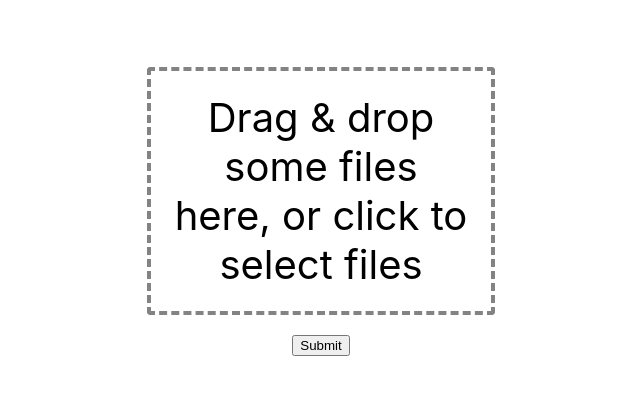
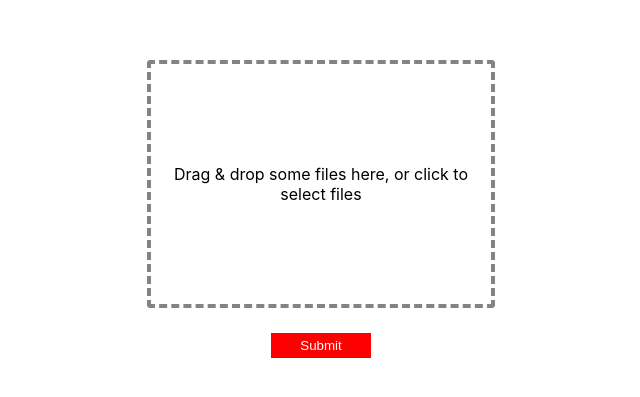
Before and after one commit to thenyandude/infoscreen-RasPi, a React (Create React App) app in the folder infoscreen/: page /upload in a window 1280 px wide. Shown: the part 189-586 px from the top of the page, without its empty margins (319-959 px from the left). Built offline with nearby package versions, Linux system fonts and the light colour scheme.

Commit message:
Added video to always be its duration, and autoplay

```diff
--- a/infoscreen/src/FileManager.css
+++ b/infoscreen/src/FileManager.css
@@ -16,3 +16,13 @@
   height: 100%;
   object-fit: cover;
 }
+
+button {
+  background-color: red;
+  color: white;
+  border: none;
+  padding: 5px;
+  cursor: pointer;
+  width: 100px;
+  margin: 5px;
+}
--- a/infoscreen/src/ImageViewer.css
+++ b/infoscreen/src/ImageViewer.css
@@ -13,12 +13,19 @@ div {
   }
 
   img {
-    max-width: 100%;
-    max-height: 100%;
+    max-width: 90%;
+    max-height: 90%;
     width: auto;
     height: auto;
   }
 
-  p{
+  video {
+    max-width: 90%;
+    max-height: 90%;
+    width: auto;
+    height: auto;
+  }
+
+  .text{
     font-size: 40px;
   }
--- a/infoscreen/src/ImageViewer.js
+++ b/infoscreen/src/ImageViewer.js
@@ -16,7 +16,6 @@ const ImageViewer = () => {
           // Sort media items based on the 'order' property
           const sortedMedia = data.uploadedMedia.sort((a, b) => a.order - b.order);
 
-          // Update the state with the sorted media items
           setMediaItems(sortedMedia);
         } else {
           console.error('Error fetching media:', response.statusText);
@@ -27,7 +26,7 @@ const ImageViewer = () => {
     };
 
     fetchMedia();
-  }, []); // Make sure the dependency array is empty to run the effect only once
+  }, []);
 
   useEffect(() => {
     if (mediaItems.length > 0) {
@@ -40,6 +39,15 @@ const ImageViewer = () => {
       return () => clearInterval(intervalId);
     }
   }, [mediaItems, currentMediaIndex]);
+
+  const handleVideoClick = () => {
+    const videoElement = document.getElementById('mediaVideo');
+    if (videoElement) {
+      videoElement.requestFullscreen().then(() => {
+        videoElement.play();
+      });
+    }
+  };
 
   return (
     <div>
@@ -54,13 +62,17 @@ const ImageViewer = () => {
             />
           ) : (
             // Display video
+            <div onClick={handleVideoClick}>
               <video
                 key={currentMediaIndex}
+                id="mediaVideo"
                 src={`http://localhost:3001/media/${mediaItems[currentMediaIndex]?.path}`}
                 type="video/mp4"
+                muted
                 autoPlay
                 controls
               />
+            </div>
           )}
 
           {/* Display optional text */}
```
Lines whose indentation alone changed are shown as unchanged.
